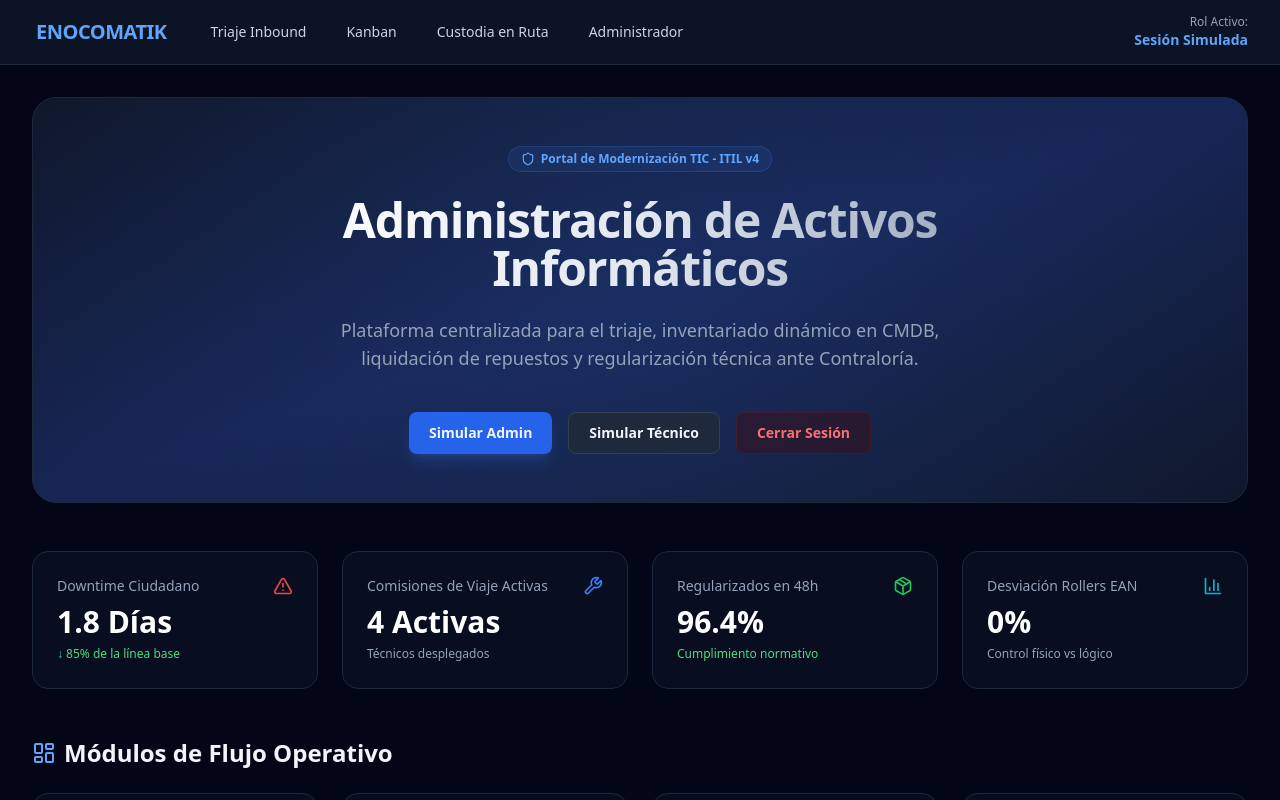
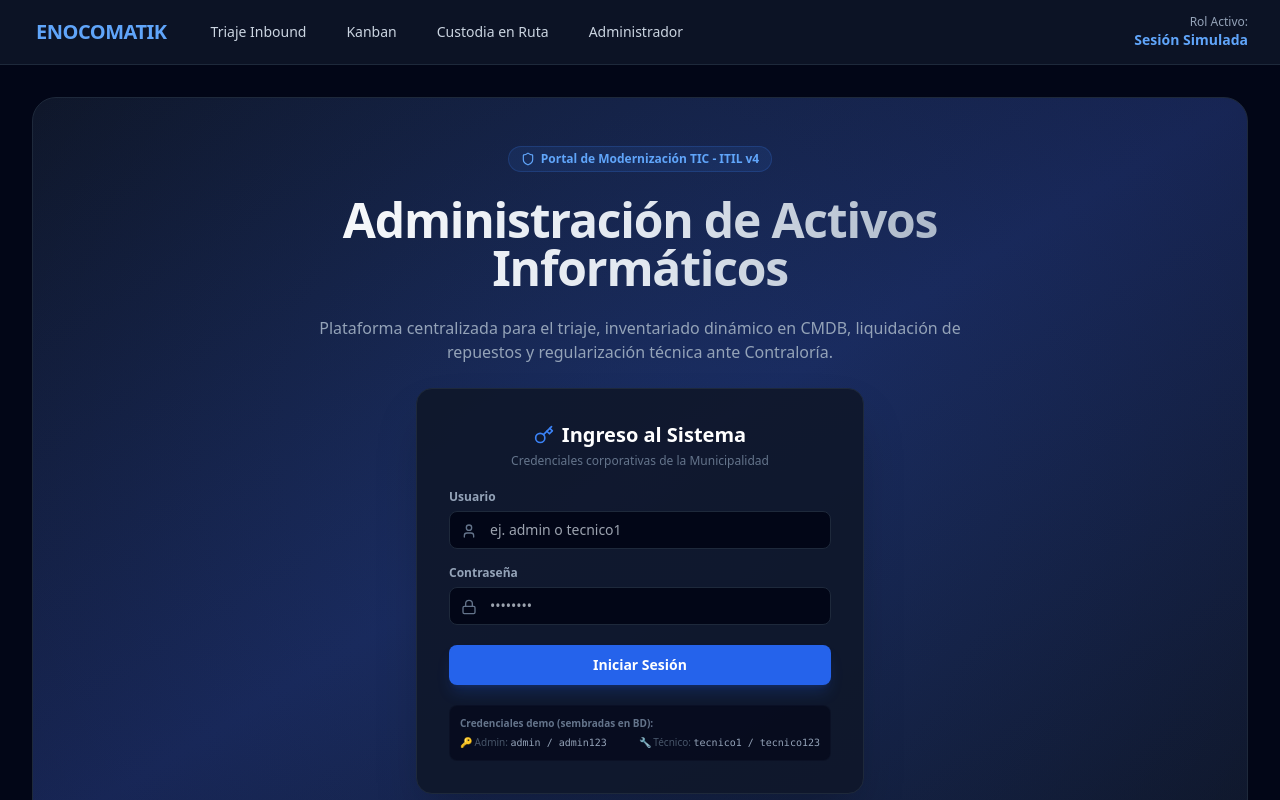
Before and after one commit to eusifer/economatik, a Next.js app in the folder frontend/: page / in a window 1280 px wide. Shown: the top 800 px of the page. Built offline with nearby package versions, Linux system fonts and the light colour scheme; no server answers.

Commit message:
feat: implementar inicio de sesión real con PostgreSQL y control de acceso por roles

```diff
--- a/frontend/src/app/page.tsx
+++ b/frontend/src/app/page.tsx
@@ -1,30 +1,71 @@
 'use client';
 
-import React, { useState } from 'react';
+import React, { useState, useEffect } from 'react';
 import Link from 'next/link';
-import { Shield, LayoutDashboard, Wrench, Package, BarChart3, AlertTriangle } from 'lucide-react';
+import { Shield, LayoutDashboard, Wrench, Package, BarChart3, AlertTriangle, User, Lock, LogOut, Key } from 'lucide-react';
 
 export default function HomePage() {
-  const [tokenSimulado, setTokenSimulado] = useState<string>('');
+  const [user, setUser] = useState<{ id: string; username: string; rol: string } | null>(null);
+  const [usernameInput, setUsernameInput] = useState('');
+  const [passwordInput, setPasswordInput] = useState('');
+  const [errorMsg, setErrorMsg] = useState('');
+  const [cargando, setCargando] = useState(false);
 
-  const simularLogin = (rol: 'administrador' | 'tecnico') => {
-    // Generar un payload simulado para desarrollo frontend local rápido
-    const dummyUser = {
-      id: rol === 'administrador' ? 'admin-uuid-1111' : 'tecnico-uuid-2222',
-      username: rol === 'administrador' ? 'admin' : 'tecnico1',
-      rol: rol
-    };
-    localStorage.setItem('user', JSON.stringify(dummyUser));
-    // Simulamos un token estático
-    localStorage.setItem('token', 'eyJhbGciOiJSUzI1NiIsInR5cCI6IkpXVCJ9.dummy_token');
-    alert(`Sesión simulada iniciada como: ${rol.toUpperCase()}`);
-    window.location.reload();
+  const backendUrl = process.env.NEXT_PUBLIC_BACKEND_URL || 'http://localhost:4000';
+
+  useEffect(() => {
+    // Cargar sesión del almacenamiento local si ya existe
+    const userStr = localStorage.getItem('user');
+    const token = localStorage.getItem('token');
+    if (userStr && token) {
+      try {
+        setUser(JSON.parse(userStr));
+      } catch (e) {
+        localStorage.clear();
+      }
+    }
+  }, []);
+
+  const handleLogin = async (e: React.FormEvent) => {
+    e.preventDefault();
+    setErrorMsg('');
+    setCargando(true);
+
+    if (!usernameInput || !passwordInput) {
+      setErrorMsg('Usuario y contraseña son requeridos.');
+      setCargando(false);
+      return;
+    }
+
+    try {
+      const res = await fetch(`${backendUrl}/api/auth/login`, {
+        method: 'POST',
+        headers: { 'Content-Type': 'application/json' },
+        body: JSON.stringify({ username: usernameInput, password: passwordInput })
+      });
+
+      const data = await res.json();
+      if (res.status === 200) {
+        localStorage.setItem('token', data.token);
+        localStorage.setItem('user', JSON.stringify(data.user));
+        setUser(data.user);
+      } else {
+        setErrorMsg(data.message || 'Credenciales inválidas.');
+      }
+    } catch (err: any) {
+      setErrorMsg('Error de conexión con el servidor.');
+      console.error(err);
+    } finally {
+      setCargando(false);
+    }
   };
 
   const limpiarSesion = () => {
     localStorage.clear();
+    setUser(null);
+    setUsernameInput('');
+    setPasswordInput('');
     alert('Sesión cerrada.');
-    window.location.reload();
   };
 
   return (
@@ -32,37 +73,102 @@ export default function HomePage() {
       {/* Hero Section con gradiente premium */}
       <section className="text-center relative py-12 rounded-3xl overflow-hidden bg-gradient-to-br from-slate-900 via-blue-950 to-slate-900 border border-slate-800">
         <div className="absolute inset-0 bg-[radial-gradient(circle_at_center,rgba(59,130,246,0.1),transparent)]" />
-        <div className="relative z-10 max-w-3xl mx-auto space-y-6 px-4">
+        <div className="relative z-10 max-w-4xl mx-auto space-y-6 px-4">
           <span className="inline-flex items-center gap-1.5 px-3 py-1 rounded-full text-xs font-semibold bg-blue-500/10 text-blue-400 border border-blue-500/20">
             <Shield className="w-3.5 h-3.5" /> Portal de Modernización TIC - ITIL v4
           </span>
-          <h1 className="text-4xl md:text-5xl font-extrabold tracking-tight bg-clip-text text-transparent bg-gradient-to-r from-white via-slate-200 to-slate-400">
+          <h1 className="text-3xl md:text-5xl font-extrabold tracking-tight bg-clip-text text-transparent bg-gradient-to-r from-white via-slate-200 to-slate-400">
             Administración de Activos Informáticos
           </h1>
-          <p className="text-lg text-slate-400 max-w-2xl mx-auto">
+          <p className="text-sm md:text-base text-slate-400 max-w-2xl mx-auto">
             Plataforma centralizada para el triaje, inventariado dinámico en CMDB, liquidación de repuestos y regularización técnica ante Contraloría.
           </p>
 
-          <div className="flex justify-center gap-4 pt-4">
-            <button
-              onClick={() => simularLogin('administrador')}
-              className="px-5 py-2.5 rounded-lg text-sm font-semibold bg-blue-600 hover:bg-blue-500 transition shadow-lg shadow-blue-500/20 focus:ring-2 focus:ring-blue-500"
-            >
-              Simular Admin
-            </button>
-            <button
-              onClick={() => simularLogin('tecnico')}
-              className="px-5 py-2.5 rounded-lg text-sm font-semibold bg-slate-800 hover:bg-slate-700 transition border border-slate-700 focus:ring-2 focus:ring-blue-500"
-            >
-              Simular Técnico
-            </button>
+          {user ? (
+            /* Vista del usuario autenticado */
+            <div className="max-w-md mx-auto p-6 rounded-2xl bg-slate-900/80 border border-blue-900/30 space-y-4 shadow-xl">
+              <div className="flex items-center justify-center gap-2 text-green-400 text-sm font-semibold">
+                <span className="h-2 w-2 rounded-full bg-green-500 animate-ping" />
+                <span>SESIÓN ACTIVA</span>
+              </div>
+              <div className="text-white">
+                <p className="text-lg font-semibold">Bienvenido, <span className="text-blue-400">{user.username}</span></p>
+                <p className="text-xs text-slate-400 uppercase tracking-widest mt-1">Rol: {user.rol}</p>
+              </div>
               <button
                 onClick={limpiarSesion}
-              className="px-5 py-2.5 rounded-lg text-sm font-semibold bg-red-950/40 hover:bg-red-900/40 text-red-400 transition border border-red-900/30 focus:ring-2 focus:ring-red-500"
+                className="w-full flex items-center justify-center gap-2 px-4 py-2.5 rounded-lg text-sm font-bold bg-red-950/60 hover:bg-red-900/40 text-red-400 border border-red-900/30 transition focus:ring-2 focus:ring-red-500"
               >
-              Cerrar Sesión
+                <LogOut className="w-4 h-4" /> Cerrar Sesión Corporativa
               </button>
             </div>
+          ) : (
+            /* Formulario de Login Corporativo */
+            <form onSubmit={handleLogin} className="max-w-md mx-auto p-8 rounded-2xl bg-slate-900/90 border border-slate-800 space-y-5 shadow-2xl text-left">
+              <div>
+                <h2 className="text-xl font-bold text-white text-center flex items-center justify-center gap-2">
+                  <Key className="w-5 h-5 text-blue-500" /> Ingreso al Sistema
+                </h2>
+                <p className="text-xs text-slate-500 text-center mt-1">Credenciales corporativas de la Municipalidad</p>
+              </div>
+
+              {errorMsg && (
+                <div className="p-3 text-xs font-semibold bg-red-950/40 border border-red-900/30 text-red-400 rounded-lg text-center">
+                  ⚠️ {errorMsg}
+                </div>
+              )}
+
+              <div className="space-y-4">
+                {/* Input de Usuario */}
+                <div className="flex flex-col gap-1.5">
+                  <label htmlFor="login-username" className="text-xs font-semibold text-slate-400">Usuario</label>
+                  <div className="relative">
+                    <User className="absolute left-3 top-3 w-4 h-4 text-slate-500" />
+                    <input
+                      id="login-username"
+                      type="text"
+                      placeholder="ej. admin o tecnico1"
+                      value={usernameInput}
+                      onChange={(e) => setUsernameInput(e.target.value)}
+                      className="w-full bg-slate-950 border border-slate-800 rounded-lg pl-10 pr-3 py-2 text-sm text-white focus:ring-2 focus:ring-blue-500"
+                    />
+                  </div>
+                </div>
+
+                {/* Input de Contraseña */}
+                <div className="flex flex-col gap-1.5">
+                  <label htmlFor="login-password" className="text-xs font-semibold text-slate-400">Contraseña</label>
+                  <div className="relative">
+                    <Lock className="absolute left-3 top-3 w-4 h-4 text-slate-500" />
+                    <input
+                      id="login-password"
+                      type="password"
+                      placeholder="••••••••"
+                      value={passwordInput}
+                      onChange={(e) => setPasswordInput(e.target.value)}
+                      className="w-full bg-slate-950 border border-slate-800 rounded-lg pl-10 pr-3 py-2 text-sm text-white focus:ring-2 focus:ring-blue-500"
+                    />
+                  </div>
+                </div>
+              </div>
+
+              <button
+                type="submit"
+                disabled={cargando}
+                className="w-full py-2.5 rounded-lg text-sm font-bold bg-blue-600 hover:bg-blue-500 text-white transition focus:ring-2 focus:ring-blue-500 shadow-lg shadow-blue-600/20 disabled:opacity-50"
+              >
+                {cargando ? 'Autenticando...' : 'Iniciar Sesión'}
+              </button>
+
+              <div className="text-[10px] text-slate-600 bg-slate-950/60 p-2.5 rounded-lg border border-slate-900/60">
+                <span className="font-semibold text-slate-500">Credenciales demo (sembradas en BD):</span>
+                <div className="mt-1 flex justify-between">
+                  <span>🔑 Admin: <span className="text-slate-400 font-mono">admin / admin123</span></span>
+                  <span>🔧 Técnico: <span className="text-slate-400 font-mono">tecnico1 / tecnico123</span></span>
+                </div>
+              </div>
+            </form>
+          )}
         </div>
       </section>
 
@@ -79,7 +185,7 @@ export default function HomePage() {
 
         <div className="p-6 rounded-2xl bg-slate-900/50 border border-slate-800 hover:border-blue-500/30 transition backdrop-blur-sm">
           <div className="flex justify-between items-start text-slate-400">
-            <span className="text-sm font-medium">Comisiones de Viaje Activas</span>
+            <span className="text-sm font-medium">Comisiones Activas</span>
             <Wrench className="w-5 h-5 text-blue-500" />
           </div>
           <p className="text-3xl font-bold mt-2 text-white">4 Activas</p>
@@ -105,33 +211,46 @@ export default function HomePage() {
         </div>
       </section>
 
-      {/* Accesos Directos a los Módulos de Flujo */}
+      {/* Accesos Directos a los Módulos de Flujo (Condicionados por RBAC) */}
+      {user && (
         <section className="space-y-6">
           <h2 className="text-2xl font-bold text-slate-100 flex items-center gap-2">
             <LayoutDashboard className="w-6 h-6 text-blue-400" /> Módulos de Flujo Operativo
           </h2>
           <div className="grid grid-cols-1 md:grid-cols-2 lg:grid-cols-4 gap-6">
+            {/* Módulo 1: Triaje Inbound (Acceso para ambos) */}
             <Link href="/triaje" className="group p-6 rounded-2xl bg-slate-900/40 hover:bg-slate-900 border border-slate-800 hover:border-blue-500/40 transition">
               <h3 className="font-bold text-lg text-white group-hover:text-blue-400 transition">1. Triaje Inbound</h3>
               <p className="text-sm text-slate-400 mt-2">Búsqueda rápida en caché de activos, semáforo crítico automático y switch de contingencia.</p>
             </Link>
 
+            {/* Módulo 2: Kanban de Tickets (Acceso para ambos) */}
             <Link href="/kanban" className="group p-6 rounded-2xl bg-slate-900/40 hover:bg-slate-900 border border-slate-800 hover:border-blue-500/40 transition">
               <h3 className="font-bold text-lg text-white group-hover:text-blue-400 transition">2. Kanban de Tickets</h3>
               <p className="text-sm text-slate-400 mt-2">Monitoreo y arrastre de solicitudes bajo los estados To Do, In Progress, En Tránsito a Taller y Done.</p>
             </Link>
 
+            {/* Módulo 3: Custodia en Ruta (Acceso para ambos) */}
             <Link href="/custodia" className="group p-6 rounded-2xl bg-slate-900/40 hover:bg-slate-900 border border-slate-800 hover:border-blue-500/40 transition">
               <h3 className="font-bold text-lg text-white group-hover:text-blue-400 transition">3. Custodia en Ruta</h3>
               <p className="text-sm text-slate-400 mt-2">Control de repuestos retirados, cronómetro de Aging de 48 horas y middleware de bloqueo.</p>
             </Link>
 
+            {/* Módulo 4: Administración (Solo Administrador - Control RBAC en Interfaz) */}
+            {user.rol === 'administrador' ? (
               <Link href="/admin" className="group p-6 rounded-2xl bg-slate-900/40 hover:bg-slate-900 border border-slate-800 hover:border-blue-500/40 transition">
                 <h3 className="font-bold text-lg text-white group-hover:text-blue-400 transition">4. Administración</h3>
                 <p className="text-sm text-slate-400 mt-2">Carga masiva de compras, informes INF-BAJA/INF-RENOV, reuso de CPU y descarga Excel.</p>
               </Link>
+            ) : (
+              <div className="p-6 rounded-2xl bg-slate-950/20 border border-slate-900 opacity-40 cursor-not-allowed">
+                <h3 className="font-bold text-lg text-slate-500">4. Administración</h3>
+                <p className="text-sm text-slate-600 mt-2">Acceso restringido. Requiere privilegios de Administrador Patrimonial.</p>
+              </div>
+            )}
           </div>
         </section>
+      )}
     </div>
   );
 }
```
Lines whose indentation alone changed are shown as unchanged.
